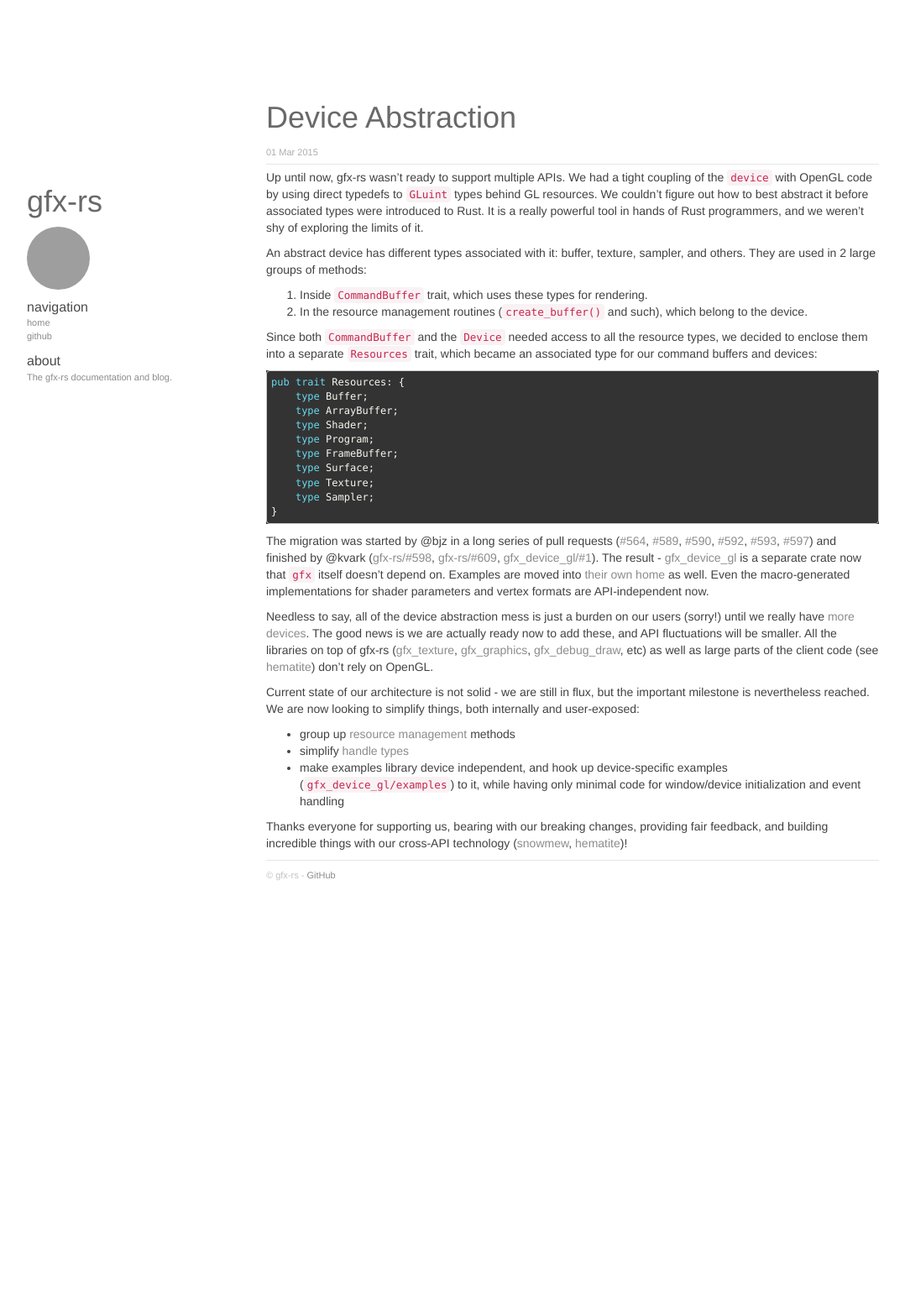
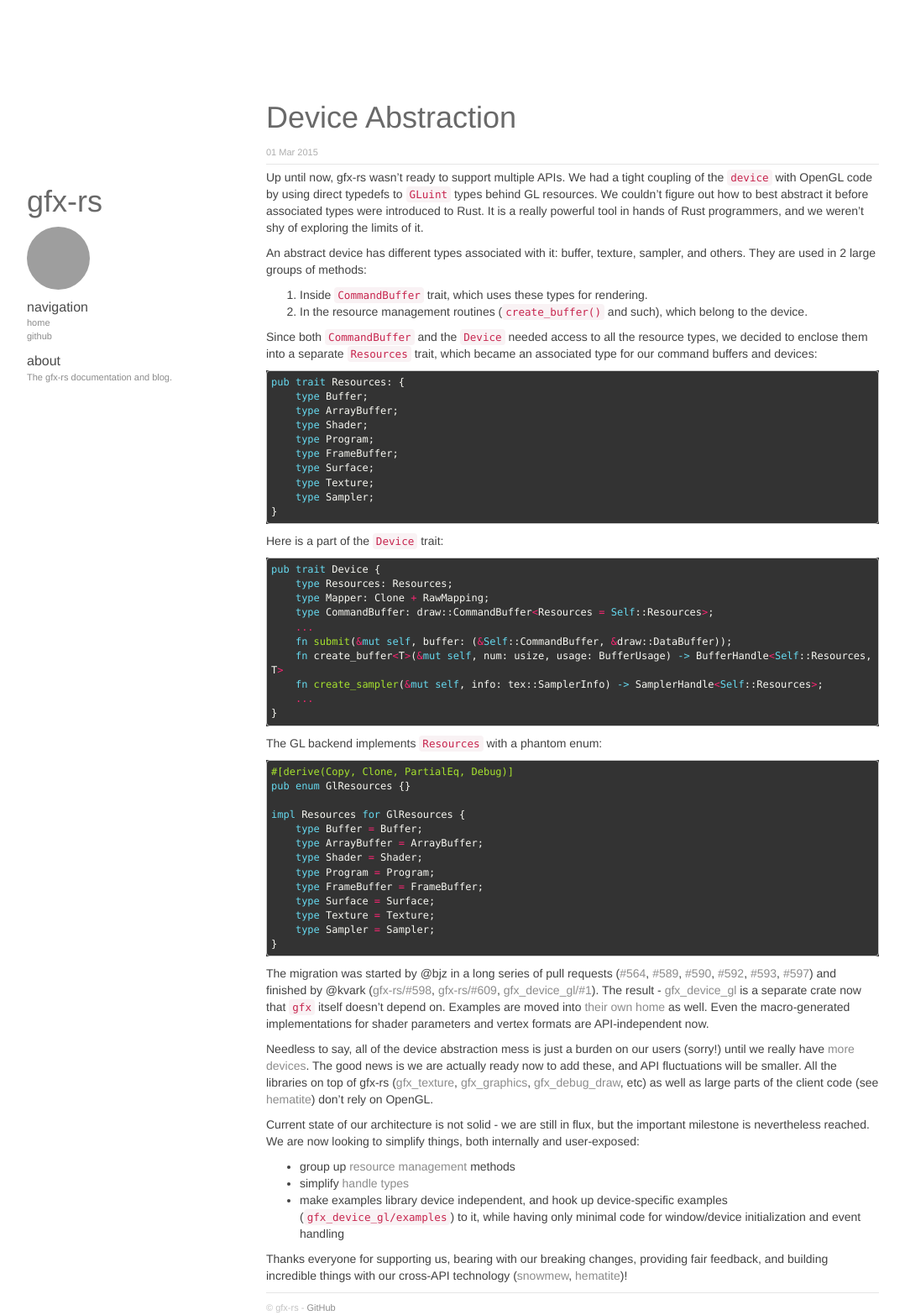
Before and after one commit to gfx-rs/gfx-rs.github.io, a Jekyll site: the page built from _posts/2015-03-01-device.md, in a window 1280 px wide. Shown: the whole page at 84% size, without its empty margins (53-1131 px from the left). Built offline with Jekyll 4.4.1, drawn with Linux system fonts in a browser that asks for light colours; nearby versions of some CDN libraries; library files that are not in the unit come from our copies; Markdown is read by kramdown in place of the engine named in the settings; before the commit the page ends 1051 px from its top, so only the background shows below that; grey boxes are pictures that could not be loaded.

Commit message:
Added snippets of GlResources and Device trait

```diff
--- a/_posts/2015-03-01-device.md
+++ b/_posts/2015-03-01-device.md
@@ -23,6 +23,37 @@
 }
 {% endhighlight %}
 
+Here is a part of the `Device` trait:
+{% highlight Rust %}
+pub trait Device {
+    type Resources: Resources;
+    type Mapper: Clone + RawMapping;
+    type CommandBuffer: draw::CommandBuffer<Resources = Self::Resources>;
+    ...
+    fn submit(&mut self, buffer: (&Self::CommandBuffer, &draw::DataBuffer));
+    fn create_buffer<T>(&mut self, num: usize, usage: BufferUsage) -> BufferHandle<Self::Resources, T>
+    fn create_sampler(&mut self, info: tex::SamplerInfo) -> SamplerHandle<Self::Resources>;
+    ...
+}
+{% endhighlight %}
+
+The GL backend implements `Resources` with a phantom enum:
+{% highlight Rust %}
+#[derive(Copy, Clone, PartialEq, Debug)]
+pub enum GlResources {}
+
+impl Resources for GlResources {
+    type Buffer = Buffer;
+    type ArrayBuffer = ArrayBuffer;
+    type Shader = Shader;
+    type Program = Program;
+    type FrameBuffer = FrameBuffer;
+    type Surface = Surface;
+    type Texture = Texture;
+    type Sampler = Sampler;
+}
+{% endhighlight %}
+
 The migration was started by @bjz in a long series of pull requests ([#564](https://github.com/gfx-rs/gfx-rs/issues/564), [#589](https://github.com/gfx-rs/gfx-rs/issues/589), [#590](https://github.com/gfx-rs/gfx-rs/issues/590), [#592](https://github.com/gfx-rs/gfx-rs/issues/592), [#593](https://github.com/gfx-rs/gfx-rs/issues/593), [#597](https://github.com/gfx-rs/gfx-rs/issues/597)) and finished by @kvark ([gfx-rs/#598](https://github.com/gfx-rs/gfx-rs/pull/598), [gfx-rs/#609](https://github.com/gfx-rs/gfx-rs/pull/609), [gfx_device_gl/#1](https://github.com/gfx-rs/gfx_device_gl/pull/1)). The result - [gfx_device_gl](https://github.com/gfx-rs/gfx_device_gl) is a separate crate now that `gfx` itself doesn't depend on. Examples are moved into [their own home](https://github.com/gfx-rs/gfx_examples) as well. Even the macro-generated implementations for shader parameters and vertex formats are API-independent now.
 
 Needless to say, all of the device abstraction mess is just a burden on our users (sorry!) until we really have [more devices](https://github.com/gfx-rs/gfx-rs/issues/352). The good news is we are actually ready now to add these, and API fluctuations will be smaller. All the libraries on top of gfx-rs ([gfx_texture](https://github.com/PistonDevelopers/gfx_texture), [gfx_graphics](https://github.com/PistonDevelopers/gfx_graphics), [gfx_debug_draw](https://github.com/PistonDevelopers/gfx-debug-draw), etc) as well as large parts of the client code (see [hematite](https://github.com/PistonDevelopers/hematite)) don't rely on OpenGL.
```
